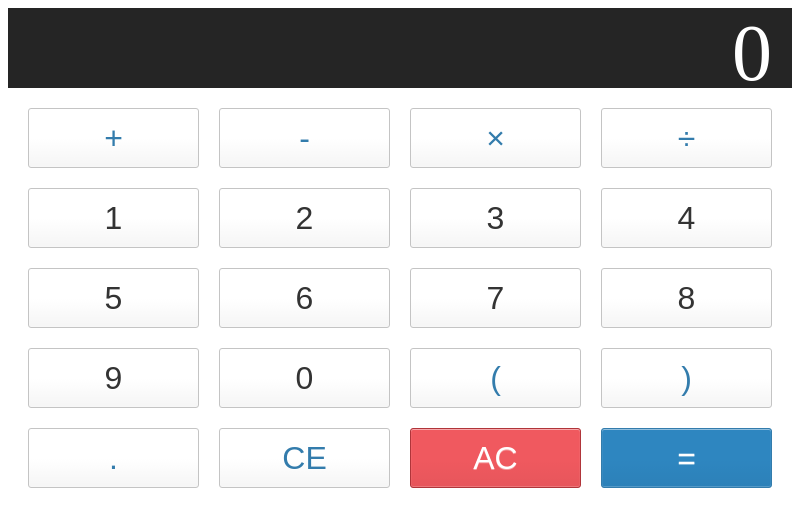
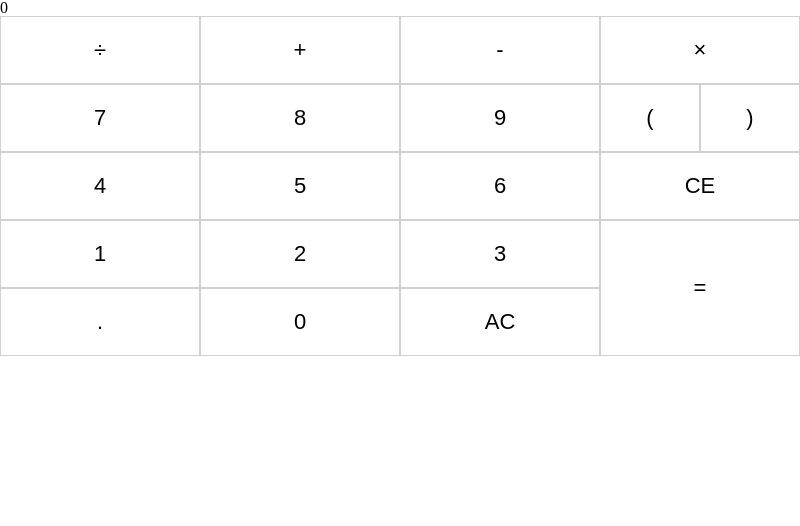
Before and after one commit to Tom-Goring/Electron-Calculator, an Electron app: page index.html in a window 800 px wide. Drawn offline with Linux system fonts and the light colour scheme.

Commit message:
Add correct order for buttons + some styling

```diff
--- a/calculator.css
+++ b/calculator.css
@@ -1,78 +1,158 @@
-.calculator {
-	border: 1px solid #ccc;
-	border-radius: 5px;
-	position: absolute;
-	top: 50%;
-	left: 50%;
-	transform: translate(-50%, -50%);
-	width: 400px;
+/* http://meyerweb.com/eric/tools/css/reset/
+   v2.0 | 20110126
+   License: none (public domain)
+*/
+
+html, body, div, span, applet, object, iframe,
+h1, h2, h3, h4, h5, h6, p, blockquote, pre,
+a, abbr, acronym, address, big, cite, code,
+del, dfn, em, img, ins, kbd, q, s, samp,
+small, strike, strong, sub, sup, tt, var,
+b, u, i, center,
+dl, dt, dd, ol, ul, li,
+fieldset, form, label, legend,
+table, caption, tbody, tfoot, thead, tr, th, td,
+article, aside, canvas, details, embed,
+figure, figcaption, footer, header, hgroup,
+menu, nav, output, ruby, section, summary,
+time, mark, audio, video {
+	margin: 0;
+	padding: 0;
+	border: 0;
+	font-size: 100%;
+	font: inherit;
+	vertical-align: baseline;
 }
-
-.display {
-	width: 90%%;
-	font-size: 5rem;
-	height: 80px;
-	border: none;
-	background-color: #252525;
-	color: #fff;
-	text-align: right;
-	padding-right: 20px;
-	padding-left: 10px;
+/* HTML5 display-role reset for older browsers */
+article, aside, details, figcaption, figure,
+footer, header, hgroup, menu, nav, section {
+	display: block;
 }
-
-button {
-	height: 60px;
-	background-color: #fff;
-	border-radius: 3px;
-	border: 1px solid #c4c4c4;
-	background-color: transparent;
-	font-size: 2rem;
-	color: #333;
-	background-image: linear-gradient(to bottom,transparent,transparent 50%,rgba(0,0,0,.04));
-	box-shadow: inset 0 0 0 1px rgba(255,255,255,.05), inset 0 1px 0 0 rgba(255,255,255,.45), inset 0 -1px 0 0 rgba(255,255,255,.15), 0 1px 0 0 rgba(255,255,255,.15);
-	text-shadow: 0 1px rgba(255,255,255,.4);
+body {
+	line-height: 1;
 }
-
-button:hover {
-	background-color: #eaeaea;
+ol, ul {
+	list-style: none;
 }
-
-.key--operator {
-	color: #337cac;
+blockquote, q {
+	quotes: none;
 }
-
-.clear {
-	background-color: #f0595f;
-	border-color: #b0353a;
-	color: #fff;
+blockquote:before, blockquote:after,
+q:before, q:after {
+	content: '';
+	content: none;
 }
-
-.clear:hover {
-	background-color: #f17377;
-}
-
-.key-equal {
-	background-color: #2e86c0;
-	border-color: #337cac;
-	color: #fff;
-}
-
-.key-equal:hover {
-	background-color: #4e9ed4;
+table {
+	border-collapse: collapse;
+	border-spacing: 0;
 }
 
 .keys {
 	display: grid;
-	grid-template-columns: repeat(4, 1fr);
-	grid-gap: 20px;
-	padding: 20px;
+	grid-template-columns: 1fr 1fr 1fr 1fr;
+	grid-template-rows: 1fr 1fr 1fr 1fr 1fr;
+	/*grid-gap: 0.3em;*/
 }
 
-.equal-sign {
-	background-color: #2e86c0;
-	border-color: #337cac;
-	color: #fff;
+.zero {
+	grid-column: 2;
+	grid-row: 5;
+}
+
+.one {
+	grid-column: 1;
+	grid-row: 4;
+}
+
+.two {
+	grid-column: 2;
+	grid-row: 4;
+}
+
+.three {
+	grid-column: 3;
+	grid-row: 4;
+}
+
+.four {
+	grid-column: 1;
+	grid-row: 3;
+}
+
+.five {
+	grid-column: 2;
+	grid-row: 3;
+}
+
+.six {
+	grid-column: 3;
+	grid-row: 3;
+}
+
+.seven {
+	grid-column: 1;
+	grid-row-start: 2;
+}
+
+.eight {
+	grid-column: 2;
+	grid-row: 2;
+}
+
+.nine {
+	grid-column: 3;
+	grid-row: 2;
+}
+
+.divide {
+	grid-column: 1;
+	grid-row: 1;
+}
+
+.plus {
+	grid-column: 2;
+	grid-row: 1;
+}
+
+.minus {
+	grid-column: 3;
+	grid-row: 1;
+}
+
+.times {
+	grid-column: 4;
+	grid-row: 1;
+}
+
+.equals {
+	width: 100%;
 	height: 100%;
-	grid-row: 2 / 6;
-	grid-column: 4 / 5;
+	display: block;
+	grid-column: 4;
+	grid-row: 4 / 6;
 }
+
+.open-bracket {
+	width: 50%;
+	display: inline-block;
+}
+
+.close-bracket {
+	width: 50%;
+	display: inline-block;
+}
+
+.decimal {
+	grid-column: 1;
+	grid-row: 5;
+}
+
+button {
+	background: rgba(255, 255, 255, 0.5);
+	border: 1px solid rgba(161, 161, 161, 0.5); /* black border */
+	padding: 20px;
+	color: rgb(0, 0, 0);
+	border-radius: 0px; /* rounded corners */
+	font-size: 22px; /* larger fonts */
+	cursor: pointer; /* make it look clickable */
+}
--- a/index.html
+++ b/index.html
@@ -2,7 +2,7 @@
 <html>
    <head>
       <meta charset="UTF-8">
-	  <title>title</title>
+	  <title>Calculatom</title>
 	  <link rel="stylesheet" type="text/css" href="calculator.css" media="screen" />
 	  <script type = "text/javascript" src = "calculator.js" defer></script>
    </head>
@@ -10,10 +10,10 @@
     	<div class="calc">
         	<div class="display">0</div>
         	<div class = keys>
-				<button class = "key--operator" data-action="add">+</button>
-				<button class = "key--operator" data-action="subtract">-</button>
-				<button class = "key--operator" data-action="multiply">&times;</button>
-				<button class = "key--operator" data-action="divide">÷</button>
+				<button class="plus" data-action="add">+</button>
+				<button class="minus" data-action="subtract">-</button>
+				<button class="times" data-action="multiply">&times;</button>
+				<button class="divide" data-action="divide">÷</button>
 				<button class="one"  >1</button>
 				<button class="two"  >2</button>
 				<button class="three">3</button>
@@ -24,12 +24,14 @@
 				<button class="eight">8</button>
 				<button class="nine" >9</button>
 				<button class="zero" >0</button>
-				<button class = "key--operator" data-action="open-bracket">(</button>
-				<button class = "key--operator" data-action="close-bracket">)</button>
-				<button class = "key--operator" data-action="decimal">.</button>
-				<button class = "key--operator" data-action="delete-prev">CE</button>
+				<div class="brackets">
+					<button class="open-bracket" data-action="open-bracket">(
+					</button><button class="close-bracket" data-action="close-bracket">)</button>
+				</div>
+				<button class="decimal" data-action="decimal">.</button>
+				<button class="delete-prev" data-action="delete-prev">CE</button>
 				<button class="clear" data-action="clear">AC</button>
-				<button class="key-equal" data-action="calculate">=</button>
+				<button class="equals" data-action="calculate">=</button>
         	</div>
 		</div>
    </body>
```
